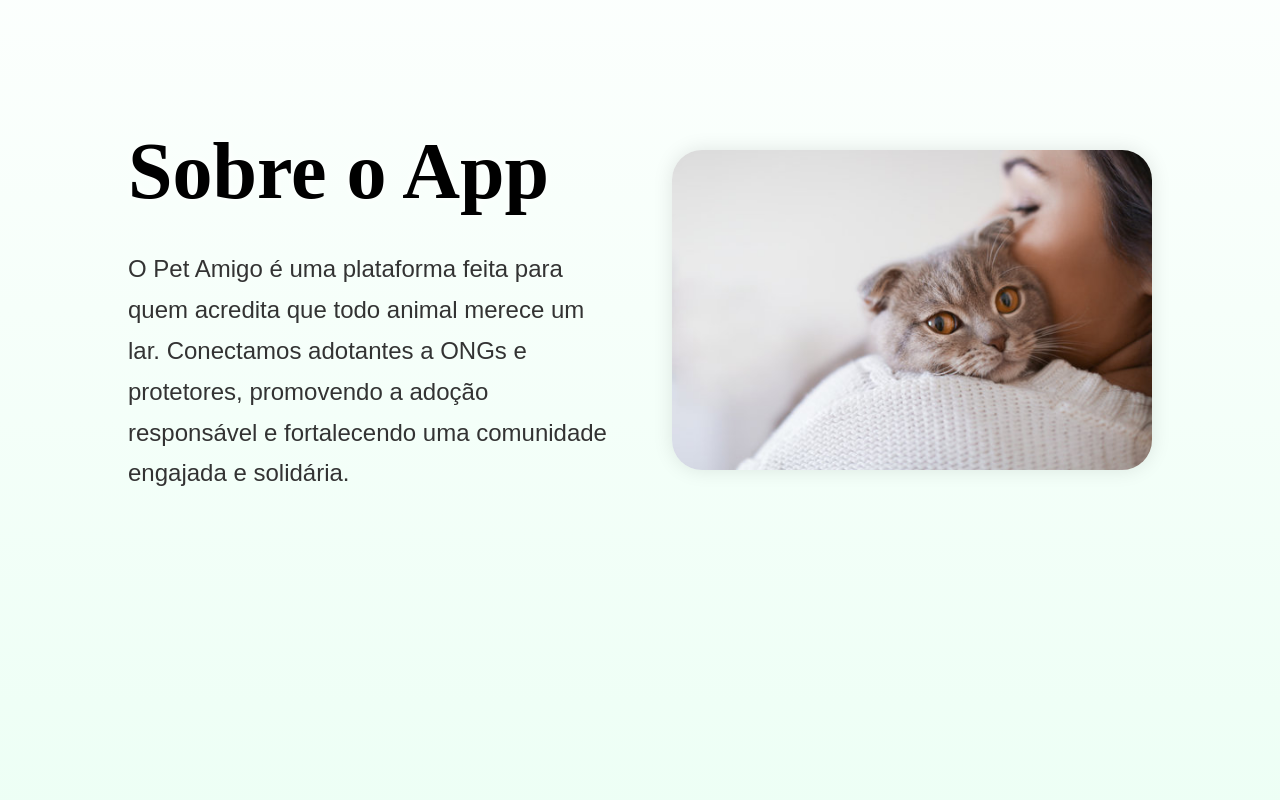
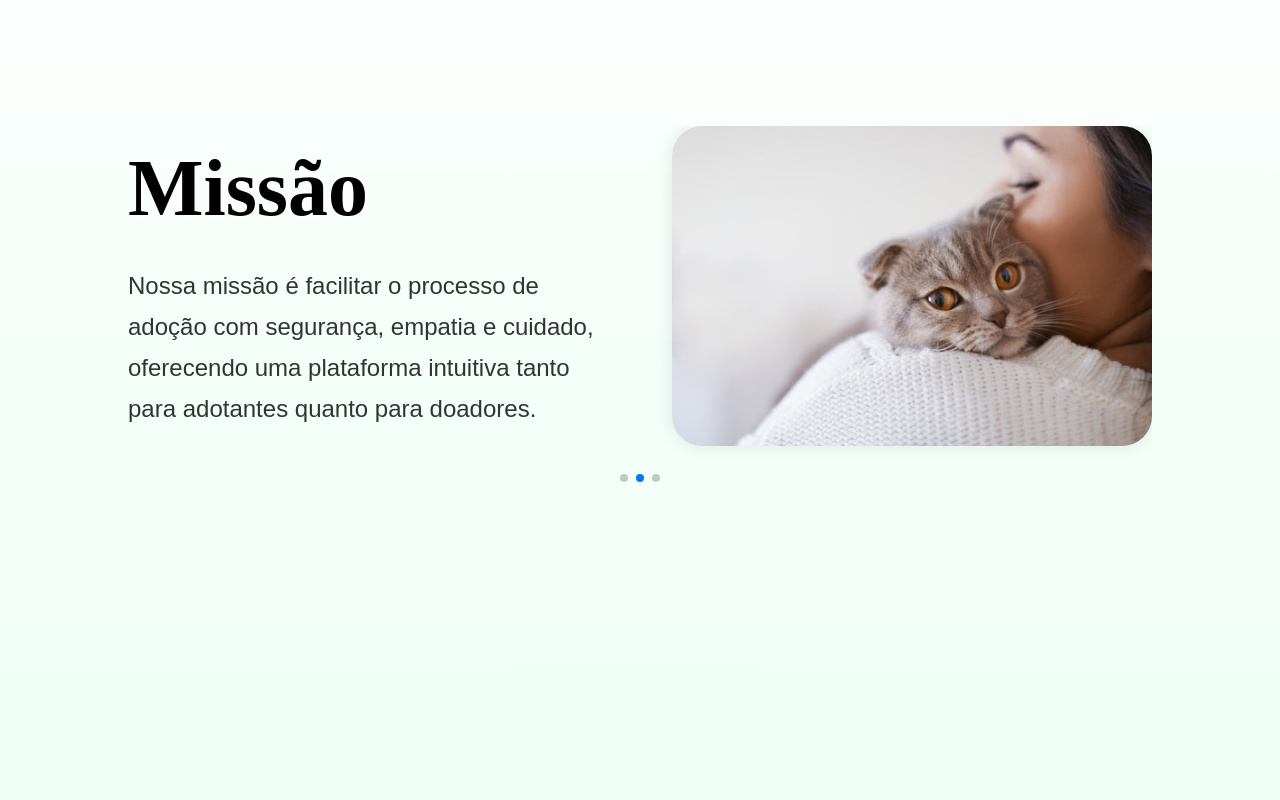
Before and after one commit to ifpi-picos/projeto-integrador-pet-amigo, a React (Vite) app: page / in a window 1280 px wide. Shown: the part 880-1680 px from the top of the page. Built offline with nearby package versions, Linux system fonts and the light colour scheme; a web font is replaced by a local one.

Commit message:
Carrosel landingpage

```diff
--- a/src/Pages/landingPage/components/about.jsx
+++ /dev/null
@@ -1,23 +0,0 @@
-import React from "react";
-import "../landing.css";
-import aboutImg from "../../../assets/landingPage/about-pet.jpg"; // Adicione uma imagem ilustrativa à pasta assets
-
-function About() {
-  return (
-    <section className="about-section" id="about">
-      <div className="about-content">
-        <div className="about-text">
-          <h2>Sobre o App</h2>
-          <p>
-            O Pet Amigo é uma plataforma feita para quem acredita que todo animal merece um lar. Conectamos adotantes a ONGs e protetores, promovendo a adoção responsável e fortalecendo uma comunidade engajada e solidária.
-          </p>
-        </div>
-        <div className="about-image">
-          <img src={aboutImg} alt="Pessoa com cachorro feliz" />
-        </div>
-      </div>
-    </section>
-  );
-}
-
-export default About;
--- /dev/null
+++ b/src/Pages/landingPage/components/aboutCarrosel.jsx
@@ -0,0 +1,80 @@
+// src/pages/landing/components/aboutCarousel.jsx
+
+import React from "react";
+import "../landing.css";
+import aboutImg from "../../../assets/landingPage/about-pet.jpg";
+
+// Importa componentes do Swiper
+import { Swiper, SwiperSlide } from "swiper/react";
+import { Pagination, Autoplay } from "swiper/modules"; // ✅ Inclui Autoplay
+
+// Importa os estilos do Swiper
+import "swiper/css";
+import "swiper/css/pagination";
+
+function AboutCarrosel() {
+  return (
+    <section className="about-section" id="about">
+      <Swiper
+        modules={[Pagination, Autoplay]} // ✅ Inclui Autoplay aqui
+        spaceBetween={50}
+        slidesPerView={1}
+        pagination={{ clickable: true }}
+        autoplay={{                 // ✅ Ativa o autoplay
+          delay: 3000,              // Tempo entre os slides (ms)
+          disableOnInteraction: false // Continua mesmo após interação
+        }}
+        className="about-carousel"
+      >
+        {/* Slide 1 - Sobre o App */}
+        <SwiperSlide>
+          <div className="about-content">
+            <div className="about-text">
+              <h2>Sobre o App</h2>
+              <p>
+                O Pet Amigo é uma plataforma feita para quem acredita que todo animal merece um lar. Conectamos adotantes a ONGs e protetores, promovendo a adoção responsável e fortalecendo uma comunidade engajada e solidária.
+              </p>
+            </div>
+            <div className="about-image">
+              <img src={aboutImg} alt="Pessoa com cachorro feliz" />
+            </div>
+          </div>
+        </SwiperSlide>
+
+        {/* Slide 2 - Missão */}
+        <SwiperSlide>
+          <div className="about-content">
+            <div className="about-text">
+              <h2>Missão</h2>
+              <p>
+                Nossa missão é facilitar o processo de adoção com segurança, empatia e cuidado, oferecendo uma plataforma intuitiva tanto para adotantes quanto para doadores.
+              </p>
+            </div>
+            <div className="about-image">
+              <img src={aboutImg} alt="Missão Pet Amigo" />
+            </div>
+          </div>
+        </SwiperSlide>
+
+        {/* Slide 3 - Visão */}
+        <SwiperSlide>
+          <div className="about-content">
+            <div className="about-text">
+              <h2>Visão</h2>
+              <p>
+                Ser a maior comunidade de adoção pet do Brasil, promovendo conexões verdadeiras entre pessoas e animais.
+              </p>
+            </div>
+            <div className="about-image">
+              <img src={aboutImg} alt="Visão Pet Amigo" />
+            </div>
+          </div>
+        </SwiperSlide>
+
+        {/* + Slides podem ser adicionados aqui */}
+      </Swiper>
+    </section>
+  );
+}
+
+export default AboutCarrosel;
--- a/src/Pages/landingPage/landing.css
+++ b/src/Pages/landingPage/landing.css
@@ -282,3 +282,13 @@ ul{
         align-items: center;
     }
 }
+
+/* Estilo do carrossel da seção Sobre */
+.about-carousel {
+  width: 100%;
+  padding-bottom: 5rem;
+}
+
+.swiper-pagination-bullet {
+  background: var(--primary-color); /* Mesma cor usada nos botões do app */
+}
--- a/src/Pages/landingPage/landing.jsx
+++ b/src/Pages/landingPage/landing.jsx
@@ -3,7 +3,7 @@ import './landing.css';
 
 import Header from './components/header.jsx';
 import Main from './components/main.jsx';
-import About from './components/about.jsx';
+import AboutCarrosel from './components/aboutCarrosel.jsx';
 import Services from './components/services.jsx';
 import Footer from './components/footer.jsx';
 
@@ -13,7 +13,7 @@ function LandingPage() {
       <Header />
       <main>
         <Main />
-        <About />
+        <AboutCarrosel />
         <Services />
       </main>
       <Footer />
```
